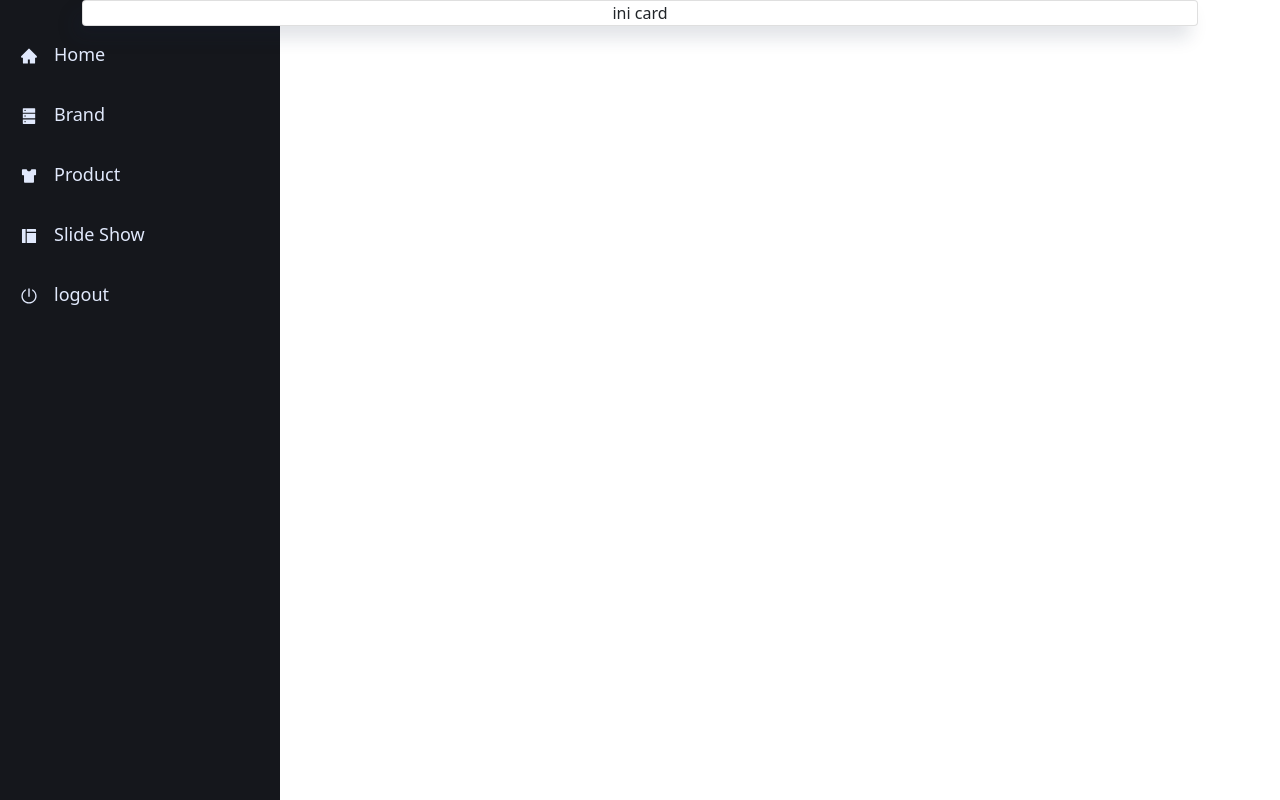
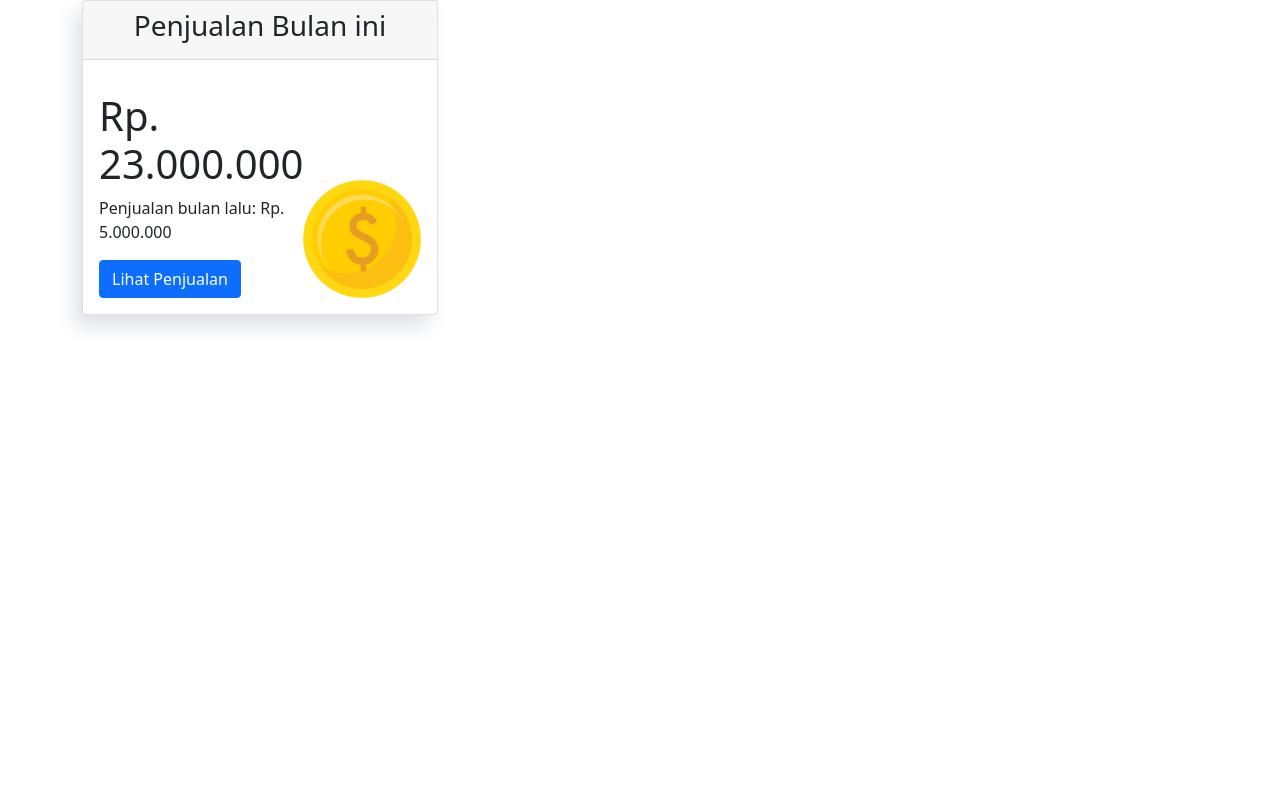
Before and after one commit to mustaqinIshak/client-cms-onlineshop, a React (Create React App) app in the folder client/: page /home in a window 1280 px wide. Built offline with nearby package versions, Linux system fonts and the light colour scheme; sample sign-in values are in the browser's storage.

Commit message:
add dashboard card not fixxed

```diff
--- a/client/src/App.css
+++ b/client/src/App.css
@@ -1,5 +1,6 @@
 .App {
   text-align: center;
+  font-size: 1rem;
 }
 
 .App-logo {
@@ -28,6 +29,21 @@
   color: #61dafb;
 }
 
+/* .content {
+  position: absolute;
+  right: 0;
+  top: 0;
+  width: 30%;
+  height: 100vh;
+  margin-top: 18px;
+} */
+
+/* @media only screen and (max-width: 1024px) {
+  .content {
+    width: 100%;
+  }
+} */
+
 @keyframes App-logo-spin {
   from {
     transform: rotate(0deg);
--- a/client/src/App.js
+++ b/client/src/App.js
@@ -1,9 +1,10 @@
 "use strict"
 
 import React from "react"
-import {Router, Switch, Route} from 'react-router-dom'
+import {BrowserRouter as Router, Switch, Route} from 'react-router-dom'
 import Login from "./components/login/login.component"
 import Home from "./components/home/home.component"
+import Product from "./components/product/product.component"
 import { history } from "./helpers"
 import { PrivateRoute } from "./components/PrivateRoute"
 import 'bootstrap/dist/css/bootstrap.css';
@@ -15,10 +16,11 @@ function App() {
   return (
     <div className="App">
       <Router history={history}>
-      <Nav />
-        <div>
+      {/* <Nav /> */}
+        <div className="content">
           <Switch>
             <PrivateRoute exact path='/home' component={Home}/>
+            <Route exact path='/product' component={Product} />
             <Route exact path='/' component={Login} />
           </Switch>
         </div>
--- a/client/src/components/card/card.component.js
+++ b/client/src/components/card/card.component.js
@@ -1,10 +1,27 @@
 import React from "react"
+import { Button, Image } from "react-bootstrap"
+import COIN from "../../images/coin.png"
 import "./card.css"
+
 
 function Card() {
     return(
         <div className="card">
-            <span>ini card</span>
+            <div className="card-header">
+                <h3>Penjualan Bulan ini</h3>
+            </div>
+            <div className="card-content">
+                <div className="card-body">
+                    <div className="dashboard-content-left">
+                        <h1>Rp. 23.000.000</h1>
+                        <p>Penjualan bulan lalu: Rp. 5.000.000</p>
+                        <Button variant="primary">Lihat Penjualan</Button>
+                    </div>
+                    <div className="dashboard-content-right">
+                        <Image src={COIN} className="image-responsive" width={60} height={60} />
+                    </div>
+                </div>
+            </div>
         </div>
     )
 
--- a/client/src/components/card/card.css
+++ b/client/src/components/card/card.css
@@ -1,5 +1,5 @@
 .card {
-    position: relative;
+    /* position: relative; */
     display: flex;
     flex-direction: column;
     min-width: none;
@@ -13,3 +13,31 @@
     transition: all .3s ease-in-out;
     background-color: royalblue;
 }
+
+.card-header {
+    padding: 1.4rem 1.7rem;
+}
+.card-content {
+    margin-top: 1rem;
+}
+
+.card-body {
+    display: flex;
+    padding: 1.7rem;
+    align-items: flex-end !important;
+    justify-content: space-between;
+}
+
+.dashboard-content-left {
+    text-align: left;
+}
+
+.Image {
+    vertical-align: middle;
+    aspect-ratio: auto 220 / 220;
+}
+
+.image-responsive {
+    width: 100%;
+    height: auto;
+}
--- a/client/src/components/home/home.component.js
+++ b/client/src/components/home/home.component.js
@@ -9,9 +9,9 @@ import Card from '../card/card.component'
 class Home extends Component {
     render() {
         return(
-            <Container>
+            <Container className="home">
                 <Row>
-                    <Col>
+                    <Col xs={12} md={6} xl={4} >
                         <Card />
                     </Col>
                 </Row>
--- /dev/null
+++ b/client/src/components/home/home.css
@@ -0,0 +1,3 @@
+.home {
+    background-color: blueviolet;
+}
--- /dev/null
+++ b/client/src/components/product/product.component.js
@@ -0,0 +1,11 @@
+import React from 'react'
+
+function Product() {
+    return (
+        <div>
+            <span>ini Product</span>
+        </div>
+    )
+}
+
+export default Product
```
Also changed, not shown: client/src/images/coin.png (added), client/src/images/logo.svg (renamed from client/src/logo.svg).
